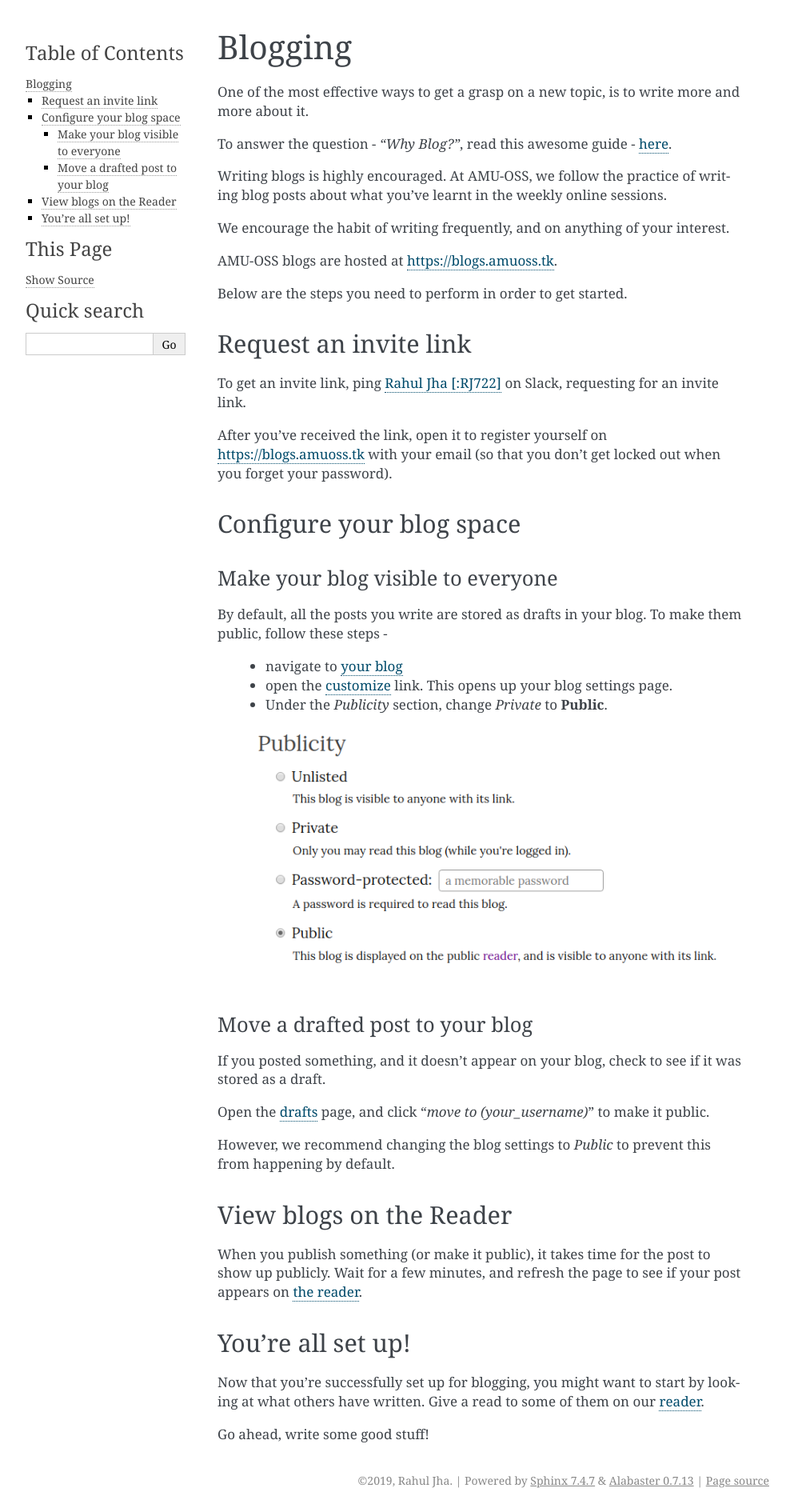
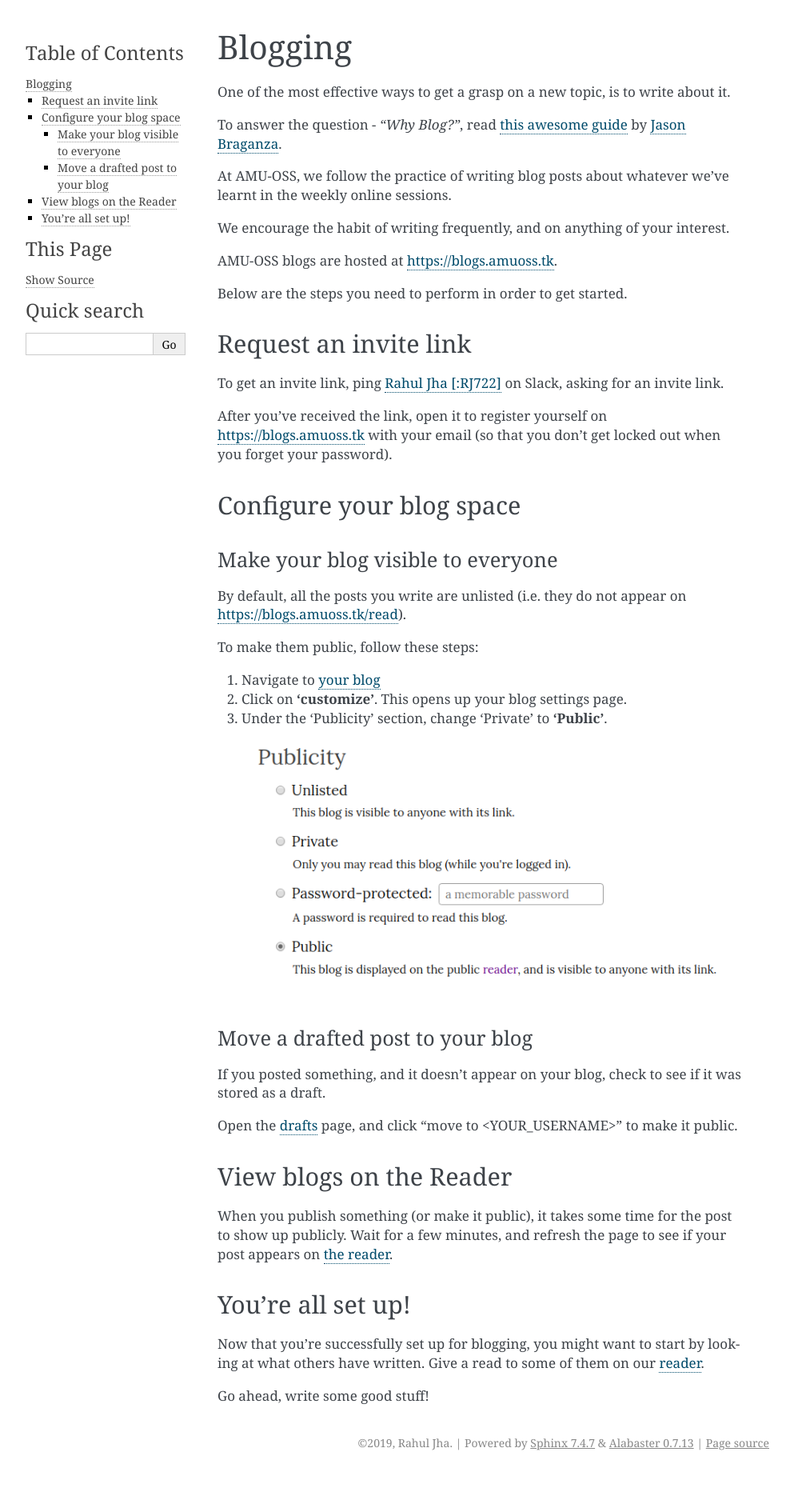
Before and after one commit to amu-oss/whattodo, a Sphinx documentation site: the page built from docs/source/blogging.rst, in a window 1280 px wide. Shown: the whole page at 80% size, without its empty margins (148-1141 px from the left). Built offline with Sphinx 7.4.7, drawn with Linux system fonts in a browser that asks for light colours; after the commit the page ends 1843 px from its top, so only the background shows below that.

Commit message:
blogging.rst: Minor edits (#11)

```diff
--- a/docs/source/blogging.rst
+++ b/docs/source/blogging.rst
@@ -1,14 +1,15 @@
 Blogging
 ========
 
-One of the most effective ways to get a grasp on a new topic, is to write more and more
-about it.
+One of the most effective ways to get a grasp on a new topic, is to write about
+it.
 
-To answer the question - *"Why Blog?"*, read this awesome guide - `here
-<https://summertraining.readthedocs.io/en/latest/blogging.html>`_.
+To answer the question - *"Why Blog?"*, read `this awesome guide
+<https://summertraining.readthedocs.io/en/latest/blogging.html>`_ by `Jason
+Braganza <https://janusworx.com/>`_.
 
-Writing blogs is highly encouraged. At AMU-OSS, we follow the practice of writing
-blog posts about what you've learnt in the weekly online sessions.
+At AMU-OSS, we follow the practice of writing blog posts about whatever we've
+learnt in the weekly online sessions.
 
 We encourage the habit of writing frequently, and on anything of your interest.
 
@@ -19,11 +20,12 @@
 Request an invite link
 ----------------------
 
-To get an invite link, ping `Rahul Jha [:RJ722] <https://rj722.github.io>`_ on Slack,
-requesting for an invite link.
+To get an invite link, ping `Rahul Jha [:RJ722] <https://rj722.github.io>`_ on
+Slack, asking for an invite link.
 
-After you've received the link, open it to register yourself on https://blogs.amuoss.tk
-with your email (so that you don't get locked out when you forget your password).
+After you've received the link, open it to register yourself on
+https://blogs.amuoss.tk with your email (so that you don't get locked out when
+you forget your password).
 
 Configure your blog space
 -------------------------
@@ -31,11 +33,14 @@
 Make your blog visible to everyone
 ^^^^^^^^^^^^^^^^^^^^^^^^^^^^^^^^^^
 
-By default, all the posts you write are stored as drafts in your blog.
-To make them public, follow these steps -
- - navigate to `your blog <https://blogs.amuoss.tk/me/c/>`_
- - open the `customize <https://blogs.amuoss.tk/me/c/roshan>`_ link. This opens up your blog settings page.
- - Under the *Publicity* section, change *Private* to **Public**.
+By default, all the posts you write are unlisted (i.e. they do not appear on
+https://blogs.amuoss.tk/read).
+
+To make them public, follow these steps:
+
+#. Navigate to `your blog <https://blogs.amuoss.tk/me/c/>`_
+#. Click on **'customize'**. This opens up your blog settings page.
+#. Under the 'Publicity' section, change 'Private' to **'Public'**.
 
 .. image:: img/blog-public.png
 
@@ -46,17 +51,14 @@
 it was stored as a draft.
 
 Open the `drafts <https://blogs.amuoss.tk/me/posts/>`_
-page, and click "*move to (your_username)*" to make it public.
-
-However, we recommend changing the blog settings to *Public* to prevent this from
-happening by default.
+page, and click "move to <YOUR_USERNAME>" to make it public.
 
 View blogs on the Reader
 ------------------------
 
-When you publish something (or make it public), it takes time for the post to show
-up publicly. Wait for a few minutes, and refresh the page to see if your post appears
-on `the reader <https://blogs.amuoss.tk/read>`_.
+When you publish something (or make it public), it takes some time for the post
+to show up publicly. Wait for a few minutes, and refresh the page to see if
+your post appears on `the reader <https://blogs.amuoss.tk/read>`_.
 
 You're all set up!
 ------------------
```
Also changed, not shown: docs/source/best_practices.rst (+5 -5 lines).
